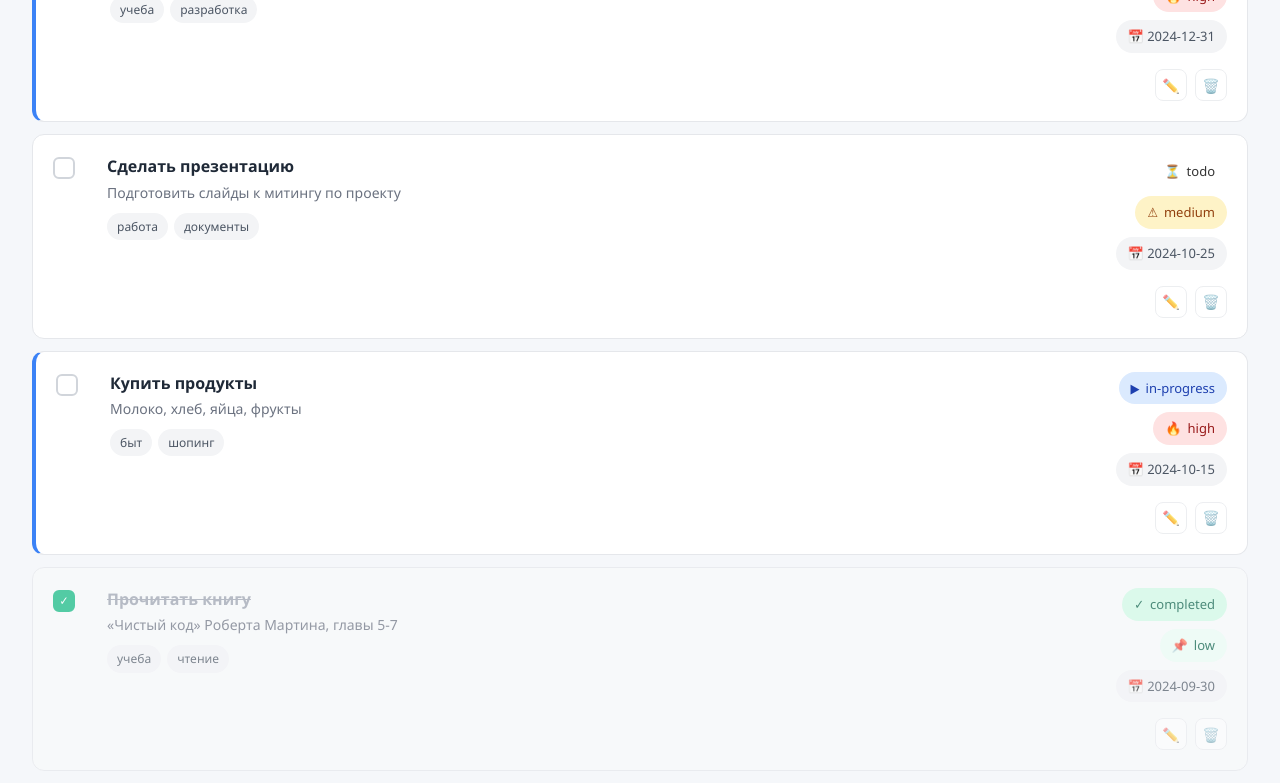
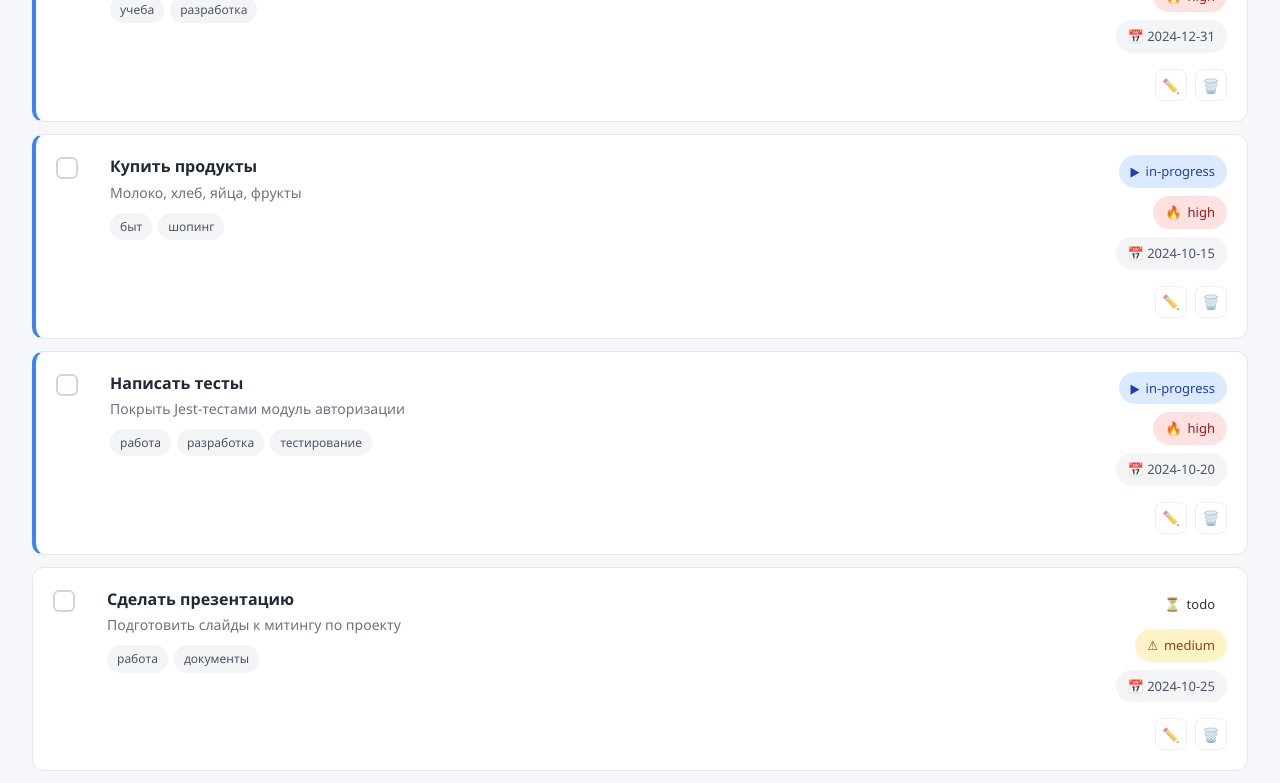
Before and after one commit to artem-valuevich/smart-task-manager, a React (Vite) app in the folder client/: page / in a window 1280 px wide. Shown: the part 500-1283 px from the top of the page. Built offline with nearby package versions, Linux system fonts and the light colour scheme.

Commit message:
updated logic in TaskItem and TaskList

```diff
--- a/client/src/components/TaskForm/TaskForm.jsx
+++ b/client/src/components/TaskForm/TaskForm.jsx
@@ -0,0 +1,3 @@
+export default function TaskForm() {
+  return <h1>Task Form</h1>;
+}
--- a/client/src/components/TaskItem/TaskItem.jsx
+++ b/client/src/components/TaskItem/TaskItem.jsx
@@ -1,23 +1,41 @@
+import { Children } from "react";
+import Modal from "../Modal/Modal";
+import TaskForm from "../TaskForm/TaskForm";
+
 import "./TaskItem.css";
+import { useEffect, useState } from "react";
 
 export default function TaskItem({
-  _id,
-  title,
-  description,
-  status,
-  priority,
-  tags = [],
-  dueDate,
+  task: { _id, title, description, status, priority, tags = [], dueDate },
+  updateItem,
 }) {
-  // ВАЖНО: Вся логика будет реализована вами самостоятельно
-  // Ниже только структура JSX с классами для стилизации
+  //const [status, setStatus] = useState(initualStatus);
+  const [modalIsOpened, setModalIsOpened] = useState(false);
+
+  // Первая функция
+  const handleCheckboxClick = () => {
+    updateItem(_id, {
+      status: status === "completed" ? "in-progress" : "completed",
+    });
+  };
+
+  // Вторая функция
+  const handleStatusChange = () => {
+    updateItem(_id, {
+      status: status === "in-progress" ? "todo" : "in-progress",
+    });
+  };
 
   return (
+    <>
+      <Modal isOpen={modalIsOpened} onClose={() => setModalIsOpened(false)}>
+        <TaskForm />
+      </Modal>
       <li className={`task-item ${status}`}>
         {/* Контейнер для чекбокса и основной информации */}
         <div className="task-main">
           <label className="checkbox-container">
-          <input type="checkbox" />
+            <input type="checkbox" onClick={handleCheckboxClick} />
             <span className="custom-checkbox"></span>
           </label>
 
@@ -44,8 +62,15 @@ export default function TaskItem({
         {/* Боковая панель с метаданными */}
         <div className="task-meta">
           {/* Статус */}
-        <span className={`task-status ${status}`}>
-          {status === "completed" ? "✓" : status === "in-progress" ? "▶" : "⏳"}
+          <span
+            className={`task-status ${status}`}
+            onClick={handleStatusChange}
+          >
+            {status === "completed"
+              ? "✓"
+              : status === "in-progress"
+              ? "▶"
+              : "⏳"}
             <span className="status-text">{status}</span>
           </span>
 
@@ -60,7 +85,11 @@ export default function TaskItem({
 
           {/* Кнопки действий */}
           <div className="task-actions">
-          <button className="task-action-btn edit" title="Редактировать">
+            <button
+              className="task-action-btn edit"
+              title="Редактировать"
+              onClick={() => setModalIsOpened(true)}
+            >
               ✏️
             </button>
             <button className="task-action-btn delete" title="Удалить">
@@ -69,5 +98,6 @@ export default function TaskItem({
           </div>
         </div>
       </li>
+    </>
   );
 }
--- a/client/src/components/TaskList/TaskList.jsx
+++ b/client/src/components/TaskList/TaskList.jsx
@@ -1,9 +1,32 @@
-import { useEffect } from "react";
+import { useEffect, useState } from "react";
 import TaskItem from "../TaskItem/TaskItem";
 import "./TaskList.css";
 import data from "../../mock-data.js";
 
 export default function TaskList() {
+  const [tasks, setTasks] = useState(data);
+
+  const updateItem = (id, updatedData) => {
+    setTasks((prevItems) =>
+      prevItems.map((item) =>
+        item._id === id ? { ...item, ...updatedData } : item
+      )
+    );
+  };
+
+  const sortedTasks = [...tasks].sort((a, b) => {
+    const STATUS_ORDER = { "in-progress": 1, todo: 2, completed: 3 };
+    const PRIORITY_ORDER = { high: 1, medium: 2, low: 3 };
+
+    // Сравниваем статус
+    if (a.status !== b.status) {
+      return STATUS_ORDER[a.status] - STATUS_ORDER[b.status];
+    }
+
+    // Если статусы равны, сравниваем приоритет
+    return PRIORITY_ORDER[a.priority] - PRIORITY_ORDER[b.priority];
+  });
+
   return (
     <>
       <div className="search-container">
@@ -25,8 +48,8 @@ export default function TaskList() {
         <span className="counter-number">5/12</span>
       </div>
       <ul>
-        {data.map((task) => (
-          <TaskItem key={task._id} {...task} />
+        {sortedTasks.map((task) => (
+          <TaskItem key={task._id} task={task} updateItem={updateItem} />
         ))}
         <ul className="task-list" />
       </ul>
```
Lines whose indentation alone changed are shown as unchanged.
